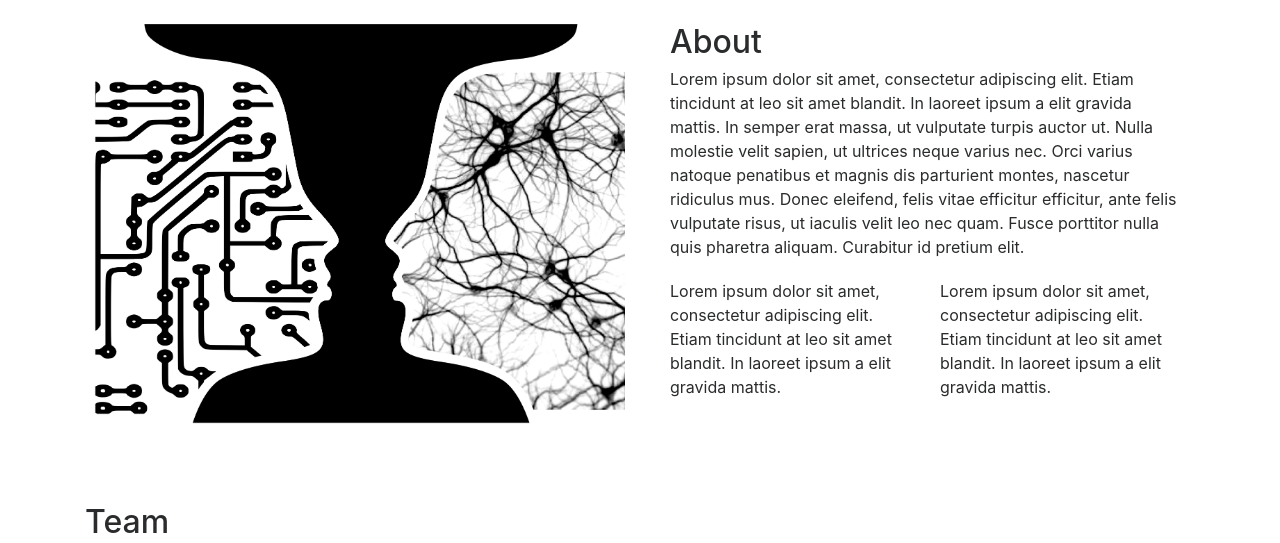
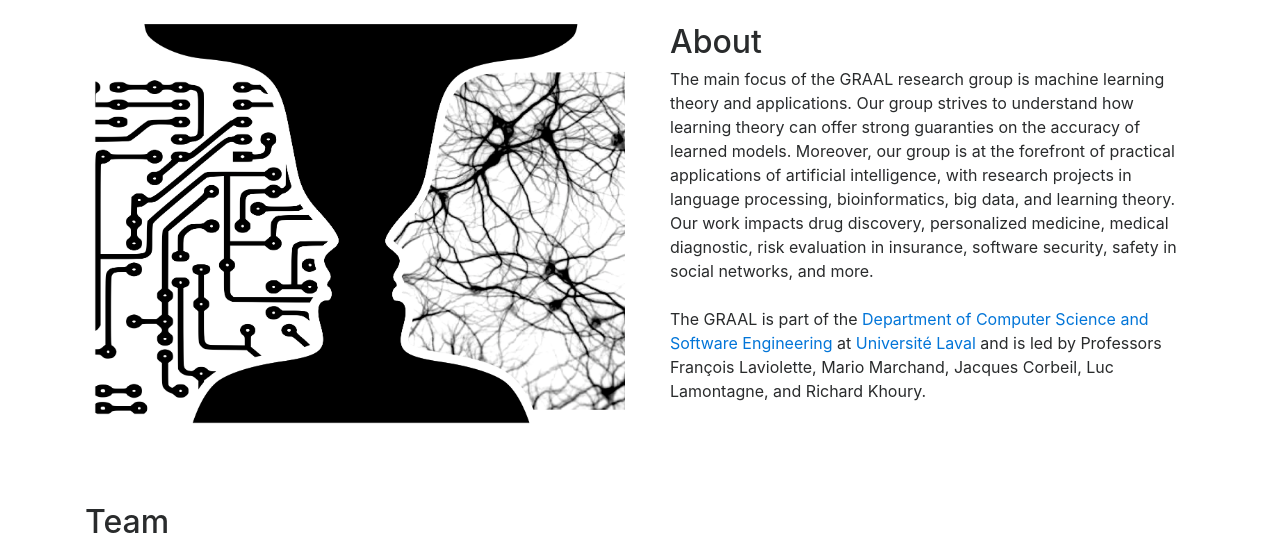
Before and after one commit to GRAAL-Research/graal-website, a Flask app: page / in a window 1280 px wide. Shown: the part 56-599 px from the top of the page. Run offline with Flask 2, Linux system fonts and the light colour scheme; some libraries are stand-ins or nearby versions.

Commit message:
Updated lab description

```diff
--- a/graal.py
+++ b/graal.py
@@ -256,4 +256,4 @@ def page_not_found(error):
 
 
 if __name__ == '__main__':
-      app.run(host='0.0.0.0', port=3333, debug=False)
+      app.run(host='0.0.0.0', debug=False)
--- a/templates/index.html
+++ b/templates/index.html
@@ -82,15 +82,11 @@
 							<h2>About</h2>
 							<div class="row">
 								<div class="col-sm-12">
-									Lorem ipsum dolor sit amet, consectetur adipiscing elit. Etiam tincidunt at leo sit amet blandit. In laoreet ipsum a elit gravida mattis. In semper erat massa, ut vulputate turpis auctor ut. Nulla molestie velit sapien, ut ultrices neque varius nec. Orci varius natoque penatibus et magnis dis parturient montes, nascetur ridiculus mus. Donec eleifend, felis vitae efficitur efficitur, ante felis vulputate risus, ut iaculis velit leo nec quam. Fusce porttitor nulla quis pharetra aliquam. Curabitur id pretium elit.
-								</div>
-							</div>
-							<div class="row" style="padding-top: 20px">
-								<div class="col-sm-6">
-									Lorem ipsum dolor sit amet, consectetur adipiscing elit. Etiam tincidunt at leo sit amet blandit. In laoreet ipsum a elit gravida mattis.
-								</div>
-								<div class="col-sm-6">
-									Lorem ipsum dolor sit amet, consectetur adipiscing elit. Etiam tincidunt at leo sit amet blandit. In laoreet ipsum a elit gravida mattis.
+The main focus of the GRAAL research group is machine learning theory and applications.
+Our group strives to understand how learning theory can offer strong guaranties on the accuracy of learned models. Moreover, our group is at the forefront of practical applications of artificial intelligence, with research projects in language processing, bioinformatics, big data, and learning theory. Our work impacts drug discovery, personalized medicine, medical diagnostic, risk evaluation in insurance, software security, safety in social networks, and more.
+<br /><br />
+The GRAAL is part of the <a href="//:www.ift.ulaval.ca">Department of Computer Science and Software Engineering</a> at <a href="//:ulaval.ca">Universit&eacute; Laval</a> and is led by Professors François Laviolette, Mario Marchand, Jacques Corbeil, Luc Lamontagne, and Richard Khoury.
+
 								</div>
 							</div>
 						</div>
@@ -280,7 +276,7 @@
 
 			<!-- Affiliations -->
 			<div class="section" id="affiliations">
-				<h2>Affiliations</h2>
+				<h2>Affiliations and partners</h2>
 				<div class="row">
 					<div class="col-sm-2">
 						<a href="//crdm.ulaval.ca" target="_blank">
```
